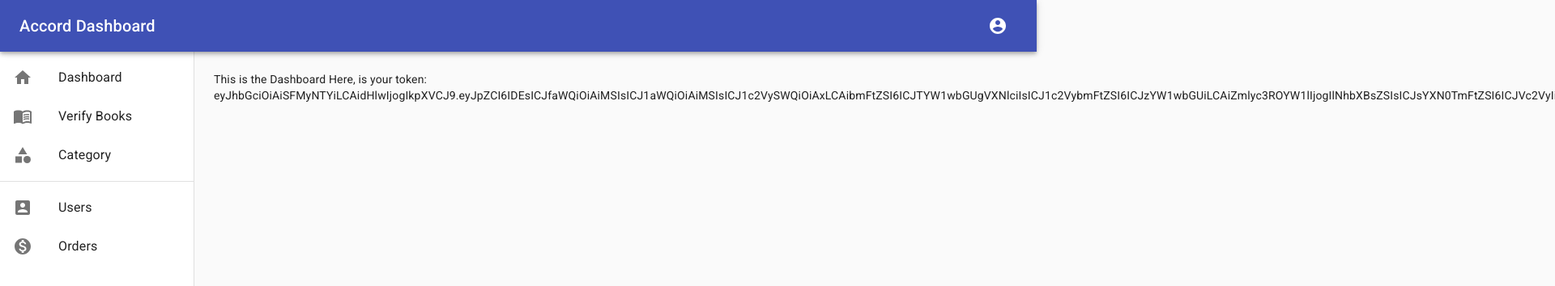
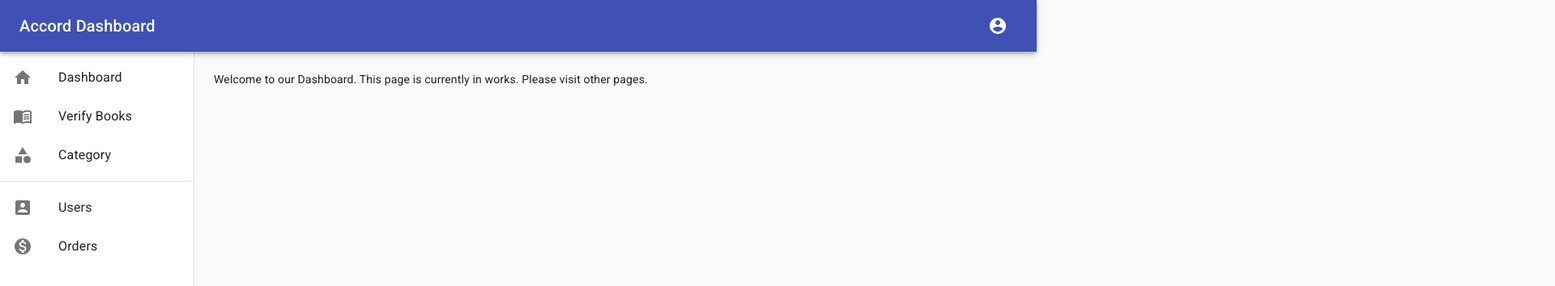
Before and after one commit to RealWorldProject/accord-dashboard, a React (Create React App) app: page /dashboard in a window 1280 px wide. Shown: the top 354 px of the page at 81% size, 1920 px wide, since content can reach past the window. Built offline with nearby package versions, Linux system fonts and the light colour scheme; sample sign-in values are in the browser's storage.

Commit message:
Fix: made some changes to push on netlify

```diff
--- a/src/pages/Dashboard.js
+++ b/src/pages/Dashboard.js
@@ -1,14 +1,13 @@
 import { Typography } from "@material-ui/core";
 import React from "react";
-import { useSelector } from "react-redux";
 
 function Dashboard() {
 	document.title = "Dashboard";
-	const user = useSelector((state) => state.user);
 	return (
 		<div>
 			<Typography variant="p" paragraph>
-				This is the Dashboard Here, is your token: {user.token}
+				Welcome to our Dashboard. This page is currently in works.
+				Please visit other pages.
 			</Typography>
 		</div>
 	);
```
